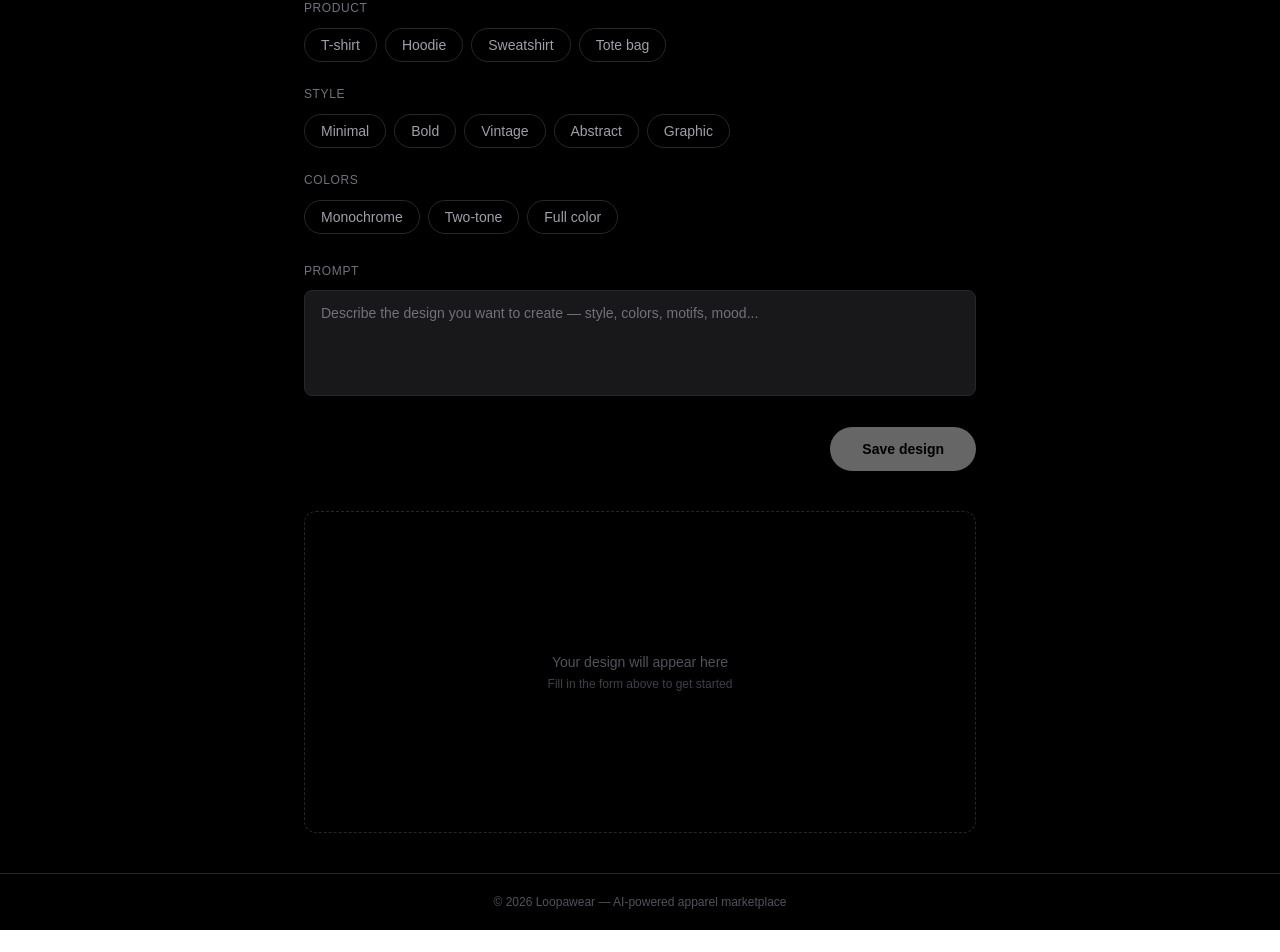
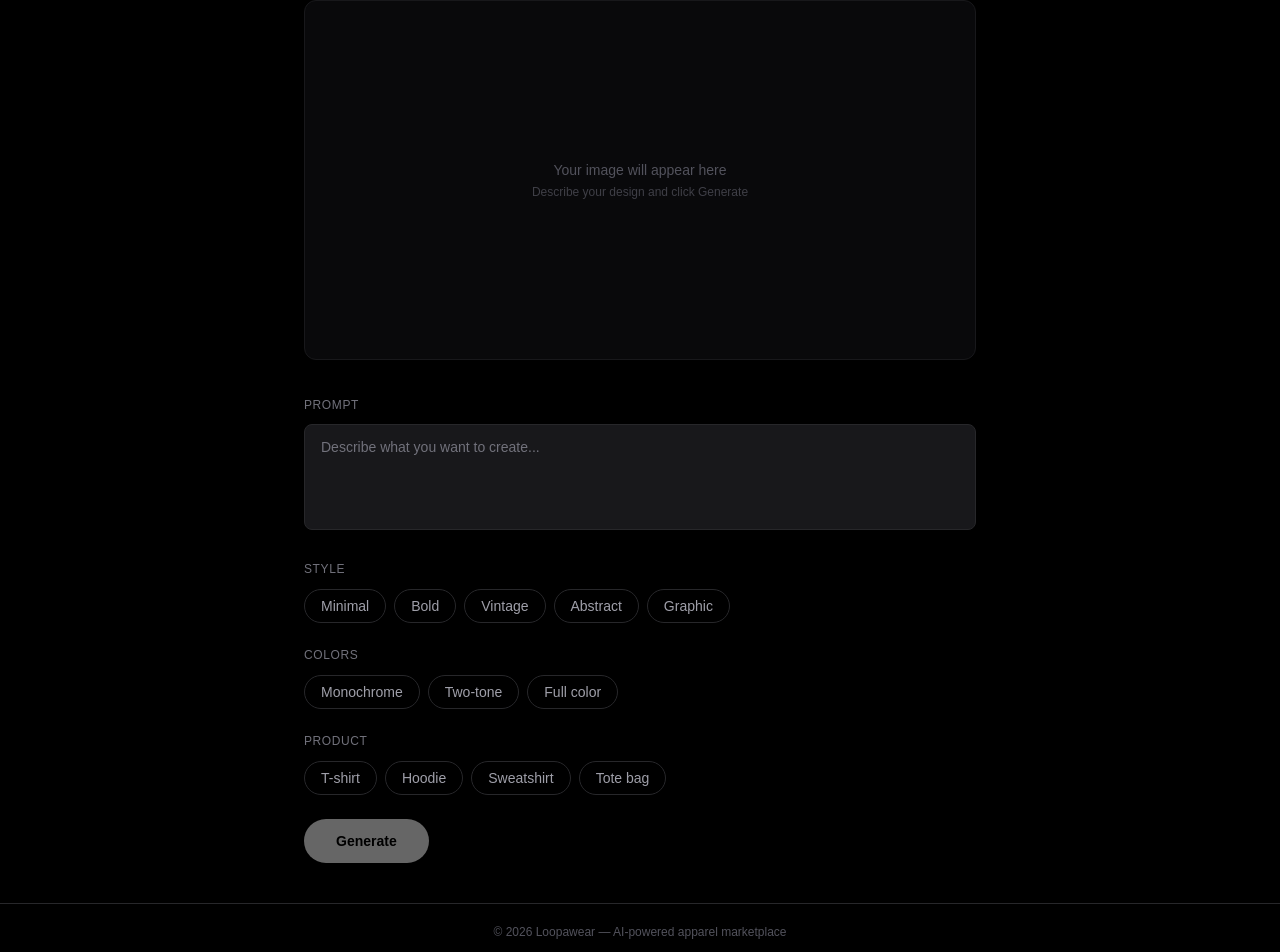
Before and after one commit to weversmat-loopa/Loopawear3, a Next.js app: page /generate in a window 1280 px wide. Shown: the part 188-1140 px from the top of the page. Before the commit the page ends 1118 px from the top, so only its background shows below. Built offline with nearby package versions, Linux system fonts and the light colour scheme; no server answers.

Commit message:
feat(generate): unify save and generate flow in design studio

```diff
--- a/src/app/generate/GenerateStudio.tsx
+++ b/src/app/generate/GenerateStudio.tsx
@@ -15,7 +15,6 @@ type ColorPalette = (typeof COLOR_PALETTES)[number] | null;
 type SaveState =
   | { status: "idle" }
   | { status: "saving" }
-  | { status: "success"; id: string; wasUpdate: boolean }
   | { status: "generating"; id: string }
   | { status: "generated"; id: string; imageUrl: string }
   | { status: "generate_failed"; id: string }
@@ -56,8 +55,13 @@ export default function GenerateStudio({
   const [designId, setDesignId] = useState<string | null>(initialDesignId);
   const [saveState, setSaveState] = useState<SaveState>({ status: "idle" });
 
+  const isWorking =
+    saveState.status === "saving" || saveState.status === "generating";
+
   function resetSaveState() {
-    if (saveState.status !== "idle") setSaveState({ status: "idle" });
+    if (saveState.status !== "idle" && saveState.status !== "generating") {
+      setSaveState({ status: "idle" });
+    }
   }
 
   function resetForm() {
@@ -84,7 +88,9 @@ export default function GenerateStudio({
         return;
       }
 
-      const body = await res.json().catch(() => ({})) as { imageUrl?: string };
+      const body = (await res.json().catch(() => ({}))) as {
+        imageUrl?: string;
+      };
       if (body.imageUrl) {
         setSaveState({ status: "generated", id, imageUrl: body.imageUrl });
       } else {
@@ -99,18 +105,102 @@ export default function GenerateStudio({
     e.preventDefault();
     setSaveState({ status: "saving" });
 
-    const wasUpdate = designId !== null;
     const result = await saveDraft({ prompt, productType, styleMood, designId });
 
     if (result.error === "auth_required") {
       setSaveState({ status: "auth_required" });
-    } else if (result.error === "save_failed") {
+      return;
+    }
+    if (result.error === "save_failed") {
       setSaveState({ status: "save_failed" });
-    } else if (result.id) {
+      return;
+    }
+    if (result.id) {
       setDesignId(result.id);
-      setSaveState({ status: "success", id: result.id, wasUpdate });
+      await handleGenerate(result.id);
     }
   }
+
+  function buttonLabel() {
+    if (saveState.status === "saving") return "Saving…";
+    if (saveState.status === "generating") return "Generating…";
+    return "Generate";
+  }
+
+  // --- Canvas ---
+
+  const canvas =
+    saveState.status === "generating" ? (
+      <div className="flex aspect-square w-full items-center justify-center rounded-xl border border-zinc-900 bg-zinc-950">
+        <div className="flex flex-col items-center gap-3">
+          <div className="h-5 w-5 animate-spin rounded-full border-2 border-zinc-700 border-t-zinc-200" />
+          <p className="text-sm font-medium text-zinc-400">Generating…</p>
+          <p className="text-xs text-zinc-600">This may take a moment.</p>
+        </div>
+      </div>
+    ) : saveState.status === "generated" ? (
+      <div className="overflow-hidden rounded-xl border border-zinc-900">
+        {/* eslint-disable-next-line @next/next/no-img-element -- remotePatterns cannot be configured until AI provider is chosen */}
+        <img
+          src={saveState.imageUrl}
+          alt={productType ? `${productType} design` : "Generated design"}
+          className="block h-auto w-full"
+          loading="lazy"
+          decoding="async"
+        />
+        <div className="flex flex-wrap items-center gap-x-5 gap-y-2 border-t border-zinc-900 px-4 py-3">
+          <button
+            type="button"
+            onClick={() => handleGenerate(saveState.id)}
+            className="text-sm text-zinc-400 transition-colors hover:text-white"
+          >
+            Regenerate
+          </button>
+          <Link
+            href={`/account/designs/${saveState.id}${colorPalette ? `?color_palette=${encodeURIComponent(colorPalette)}` : ""}`}
+            className="text-sm text-zinc-600 transition-colors hover:text-zinc-300"
+          >
+            Open workspace →
+          </Link>
+          <button
+            type="button"
+            onClick={resetForm}
+            className="ml-auto text-sm text-zinc-700 transition-colors hover:text-zinc-400"
+          >
+            New design
+          </button>
+        </div>
+      </div>
+    ) : saveState.status === "generate_failed" ? (
+      <div className="flex min-h-[360px] flex-col items-center justify-center gap-3 rounded-xl border border-zinc-900 bg-zinc-950 p-6 text-center">
+        <p className="text-sm font-medium text-zinc-500">Generation failed</p>
+        <p className="text-xs text-zinc-700">
+          Something went wrong. You can try again.
+        </p>
+        <div className="mt-1 flex flex-wrap justify-center gap-3">
+          <button
+            type="button"
+            onClick={() => handleGenerate(saveState.id)}
+            className="rounded-full bg-white px-5 py-2 text-sm font-semibold text-black transition-opacity hover:opacity-75"
+          >
+            Retry
+          </button>
+          <Link
+            href={`/account/designs/${saveState.id}${colorPalette ? `?color_palette=${encodeURIComponent(colorPalette)}` : ""}`}
+            className="rounded-full border border-zinc-700 px-5 py-2 text-sm font-medium text-zinc-400 transition-colors hover:border-zinc-500 hover:text-white"
+          >
+            Open workspace →
+          </Link>
+        </div>
+      </div>
+    ) : (
+      <div className="flex min-h-[360px] flex-col items-center justify-center gap-1 rounded-xl border border-zinc-900 bg-zinc-950">
+        <p className="text-sm text-zinc-600">Your image will appear here</p>
+        <p className="text-xs text-zinc-700">
+          Describe your design and click Generate
+        </p>
+      </div>
+    );
 
   return (
     <main className="flex flex-1 flex-col bg-black px-6 py-10">
@@ -119,33 +209,31 @@ export default function GenerateStudio({
           Design Studio
         </h1>
         <p className="mt-2 text-sm text-zinc-400">
-          Describe your design and let AI bring it to life.
+          Describe what you want to create and generate the artwork.
         </p>
+
+        <div className="mt-8">{canvas}</div>
 
         <form onSubmit={handleSubmit} className="mt-8 space-y-6">
           <div>
-            <p className="text-xs font-medium uppercase tracking-wider text-zinc-500">
-              Product
-            </p>
-            <div className="mt-3 flex flex-wrap gap-2">
-              {PRODUCT_TYPES.map((type) => (
-                <button
-                  key={type}
-                  type="button"
-                  onClick={() => {
-                    setProductType(productType === type ? null : type);
+            <label
+              htmlFor="prompt"
+              className="text-xs font-medium uppercase tracking-wider text-zinc-500"
+            >
+              Prompt
+            </label>
+            <textarea
+              id="prompt"
+              name="prompt"
+              rows={4}
+              value={prompt}
+              onChange={(e) => {
+                setPrompt(e.target.value);
                 resetSaveState();
               }}
-                  className={`rounded-full border px-4 py-1.5 text-sm font-medium transition-colors ${
-                    productType === type
-                      ? "border-white bg-white text-black"
-                      : "border-zinc-800 text-zinc-400 hover:border-zinc-600 hover:text-white"
-                  }`}
-                >
-                  {type}
-                </button>
-              ))}
-            </div>
+              placeholder="Describe what you want to create..."
+              className="mt-2 w-full resize-none rounded-lg border border-zinc-800 bg-zinc-900 px-4 py-3 text-sm text-white placeholder:text-zinc-500 outline-none focus:border-zinc-600"
+            />
           </div>
 
           <div>
@@ -199,218 +287,67 @@ export default function GenerateStudio({
           </div>
 
           <div>
-            <label
-              htmlFor="prompt"
-              className="text-xs font-medium uppercase tracking-wider text-zinc-500"
-            >
-              Prompt
-            </label>
-            <textarea
-              id="prompt"
-              name="prompt"
-              rows={4}
-              value={prompt}
-              onChange={(e) => {
-                setPrompt(e.target.value);
+            <p className="text-xs font-medium uppercase tracking-wider text-zinc-500">
+              Product
+            </p>
+            <div className="mt-3 flex flex-wrap gap-2">
+              {PRODUCT_TYPES.map((type) => (
+                <button
+                  key={type}
+                  type="button"
+                  onClick={() => {
+                    setProductType(productType === type ? null : type);
                     resetSaveState();
                   }}
-              placeholder="Describe the design you want to create — style, colors, motifs, mood..."
-              className="mt-2 w-full resize-none rounded-lg border border-zinc-800 bg-zinc-900 px-4 py-3 text-sm text-white placeholder:text-zinc-500 outline-none focus:border-zinc-600"
-            />
+                  className={`rounded-full border px-4 py-1.5 text-sm font-medium transition-colors ${
+                    productType === type
+                      ? "border-white bg-white text-black"
+                      : "border-zinc-800 text-zinc-400 hover:border-zinc-600 hover:text-white"
+                  }`}
+                >
+                  {type}
+                </button>
+              ))}
+            </div>
           </div>
 
-          <div className="flex justify-end">
+          {saveState.status === "auth_required" && (
+            <p className="text-sm text-zinc-500">
+              <Link
+                href="/login"
+                className="text-zinc-300 underline underline-offset-2 transition-colors hover:text-white"
+              >
+                Sign in
+              </Link>{" "}
+              to generate and save designs.
+            </p>
+          )}
+
+          {saveState.status === "save_failed" && (
+            <p className="text-sm text-red-500">
+              Something went wrong. Please try again.
+            </p>
+          )}
+
+          <div className="flex items-center justify-between">
             <button
               type="submit"
-              disabled={!prompt.trim() || saveState.status === "saving"}
+              disabled={!prompt.trim() || isWorking}
               className="rounded-full bg-white px-8 py-3 text-sm font-semibold text-black transition-opacity hover:opacity-75 disabled:cursor-not-allowed disabled:opacity-40"
             >
-              {saveState.status === "saving" ? "Saving…" : "Save design"}
+              {buttonLabel()}
             </button>
-          </div>
-        </form>
-
-        <div className="mt-10 min-h-[320px] rounded-xl border border-dashed border-zinc-800">
-          {saveState.status === "generating" ? (
-            <div className="flex aspect-square w-full items-center justify-center rounded-xl">
-              <div className="flex flex-col items-center gap-3">
-                <div className="h-5 w-5 animate-spin rounded-full border-2 border-zinc-700 border-t-zinc-200" />
-                <p className="text-sm font-medium text-zinc-400">Generating image…</p>
-                <p className="text-xs text-zinc-600">This may take a moment.</p>
-              </div>
-            </div>
-          ) : saveState.status === "generated" ? (
-            <div className="overflow-hidden rounded-xl">
-              {/* eslint-disable-next-line @next/next/no-img-element -- remotePatterns cannot be configured until AI provider is chosen */}
-              <img
-                src={saveState.imageUrl}
-                alt={productType ? `${productType} design` : "Generated design"}
-                className="block h-auto w-full"
-                loading="lazy"
-                decoding="async"
-              />
-              <div className="flex flex-wrap items-center gap-3 p-4">
-                <button
-                  type="button"
-                  onClick={() => handleGenerate(saveState.id)}
-                  className="rounded-full border border-zinc-700 px-5 py-2 text-sm font-medium text-zinc-400 transition-colors hover:border-zinc-500 hover:text-white"
-                >
-                  Regenerate
-                </button>
-                <Link
-                  href={`/account/designs/${saveState.id}${colorPalette ? `?color_palette=${encodeURIComponent(colorPalette)}` : ""}`}
-                  className="text-sm text-zinc-500 underline underline-offset-2 transition-colors hover:text-white"
-                >
-                  Open workspace →
-                </Link>
+            {saveState.status === "generated" && (
               <button
                 type="button"
                 onClick={resetForm}
-                  className="text-sm text-zinc-600 transition-colors hover:text-zinc-400"
+                className="text-sm text-zinc-700 transition-colors hover:text-zinc-400"
               >
                 New design
               </button>
-              </div>
-            </div>
-          ) : saveState.status === "generate_failed" ? (
-            <div className="flex min-h-[320px] flex-col items-center justify-center gap-3 p-6 text-center">
-              <p className="text-sm font-medium text-zinc-500">Generation failed</p>
-              <p className="text-xs text-zinc-700">Something went wrong. You can try again.</p>
-              <div className="flex flex-wrap gap-3">
-                <button
-                  type="button"
-                  onClick={() => handleGenerate(saveState.id)}
-                  className="rounded-full bg-white px-5 py-2 text-sm font-semibold text-black transition-opacity hover:opacity-75"
-                >
-                  Retry
-                </button>
-                <Link
-                  href={`/account/designs/${saveState.id}${colorPalette ? `?color_palette=${encodeURIComponent(colorPalette)}` : ""}`}
-                  className="rounded-full border border-zinc-700 px-5 py-2 text-sm font-medium text-zinc-400 transition-colors hover:border-zinc-500 hover:text-white"
-                >
-                  Open workspace →
-                </Link>
-              </div>
-            </div>
-          ) : saveState.status === "success" ? (
-            <div className="flex min-h-[320px] flex-col justify-center gap-5 p-6">
-              <div>
-                <p className="text-xs font-medium uppercase tracking-wider text-zinc-600">
-                  {saveState.wasUpdate ? "Design updated" : "Design saved"}
-                </p>
-                {(productType || styleMood || colorPalette) && (
-                  <div className="mt-3 flex flex-wrap gap-2">
-                    {productType && (
-                      <span className="rounded-full border border-zinc-700 px-3 py-1 text-xs text-zinc-400">
-                        {productType}
-                      </span>
-                    )}
-                    {styleMood && (
-                      <span className="rounded-full border border-zinc-700 px-3 py-1 text-xs text-zinc-400">
-                        {styleMood}
-                      </span>
-                    )}
-                    {colorPalette && (
-                      <span className="rounded-full border border-zinc-700 px-3 py-1 text-xs text-zinc-400">
-                        {colorPalette}
-                      </span>
             )}
           </div>
-                )}
-                <p className="mt-3 line-clamp-3 text-sm leading-relaxed text-zinc-300">
-                  &ldquo;{prompt.trim()}&rdquo;
-                </p>
-              </div>
-              <div className="flex flex-wrap gap-3">
-                <button
-                  type="button"
-                  onClick={() => handleGenerate(saveState.id)}
-                  className="rounded-full bg-white px-6 py-2.5 text-sm font-semibold text-black transition-opacity hover:opacity-75"
-                >
-                  Generate image
-                </button>
-                <Link
-                  href={`/account/designs/${saveState.id}${colorPalette ? `?color_palette=${encodeURIComponent(colorPalette)}` : ""}`}
-                  className="rounded-full border border-zinc-700 px-5 py-2 text-sm font-medium text-zinc-400 transition-colors hover:border-zinc-500 hover:text-white"
-                >
-                  Open workspace →
-                </Link>
-                <button
-                  type="button"
-                  onClick={resetForm}
-                  className="rounded-full border border-zinc-700 px-5 py-2 text-sm font-medium text-zinc-400 transition-colors hover:border-zinc-500 hover:text-white"
-                >
-                  New design
-                </button>
-              </div>
-            </div>
-          ) : saveState.status === "auth_required" ? (
-            <div className="flex min-h-[320px] flex-col items-center justify-center gap-2 p-6 text-center">
-              <p className="text-sm font-medium text-zinc-400">
-                Sign in to save your design
-              </p>
-              <p className="text-sm text-zinc-600">
-                <Link
-                  href="/login"
-                  className="text-zinc-400 underline underline-offset-2 hover:text-white"
-                >
-                  Log in
-                </Link>{" "}
-                or{" "}
-                <Link
-                  href="/signup"
-                  className="text-zinc-400 underline underline-offset-2 hover:text-white"
-                >
-                  Sign up
-                </Link>{" "}
-                — your inputs will still be here.
-              </p>
-            </div>
-          ) : saveState.status === "save_failed" ? (
-            <div className="flex min-h-[320px] flex-col items-center justify-center gap-1 p-6 text-center">
-              <p className="text-sm font-medium text-zinc-500">
-                Something went wrong
-              </p>
-              <p className="mt-1 text-xs text-zinc-700">
-                Your design could not be saved. Please try again.
-              </p>
-            </div>
-          ) : prompt.trim() ? (
-            <div className="p-6">
-              {(productType || styleMood || colorPalette) && (
-                <div className="mb-4 flex flex-wrap gap-2">
-                  {productType && (
-                    <span className="rounded-full border border-zinc-700 px-3 py-1 text-xs text-zinc-400">
-                      {productType}
-                    </span>
-                  )}
-                  {styleMood && (
-                    <span className="rounded-full border border-zinc-700 px-3 py-1 text-xs text-zinc-400">
-                      {styleMood}
-                    </span>
-                  )}
-                  {colorPalette && (
-                    <span className="rounded-full border border-zinc-700 px-3 py-1 text-xs text-zinc-400">
-                      {colorPalette}
-                    </span>
-                  )}
-                </div>
-              )}
-              <p className="line-clamp-4 text-sm leading-relaxed text-zinc-300">
-                &ldquo;{prompt.trim()}&rdquo;
-              </p>
-            </div>
-          ) : (
-            <div className="flex min-h-[320px] flex-col items-center justify-center gap-1">
-              <p className="text-sm text-zinc-600">
-                Your design will appear here
-              </p>
-              <p className="text-xs text-zinc-700">
-                Fill in the form above to get started
-              </p>
-            </div>
-          )}
-        </div>
+        </form>
       </div>
     </main>
   );
```
Lines whose indentation alone changed are shown as unchanged.
